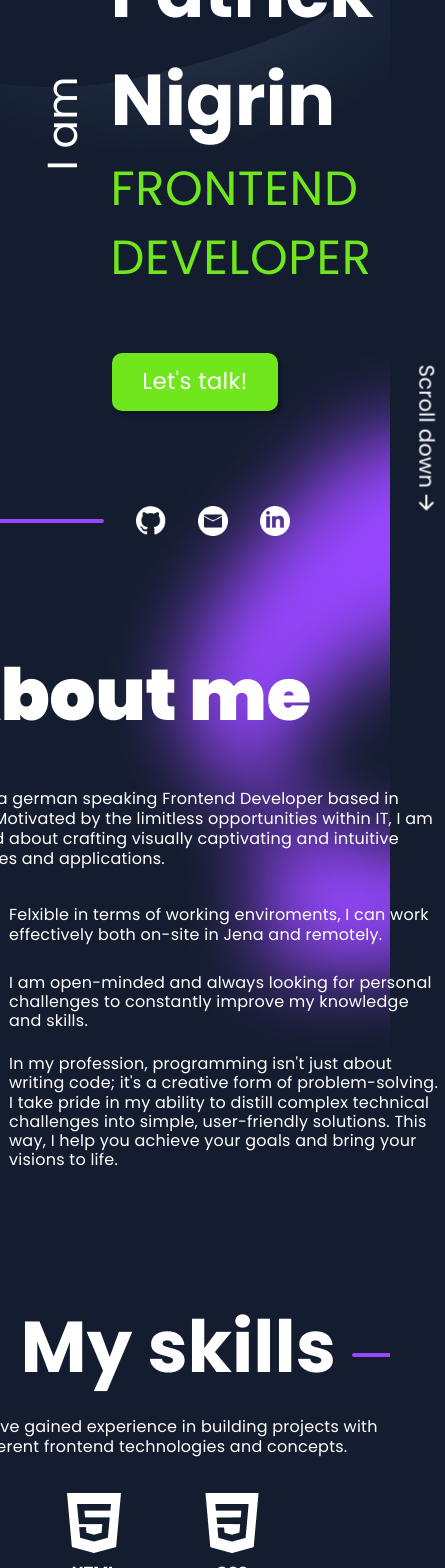
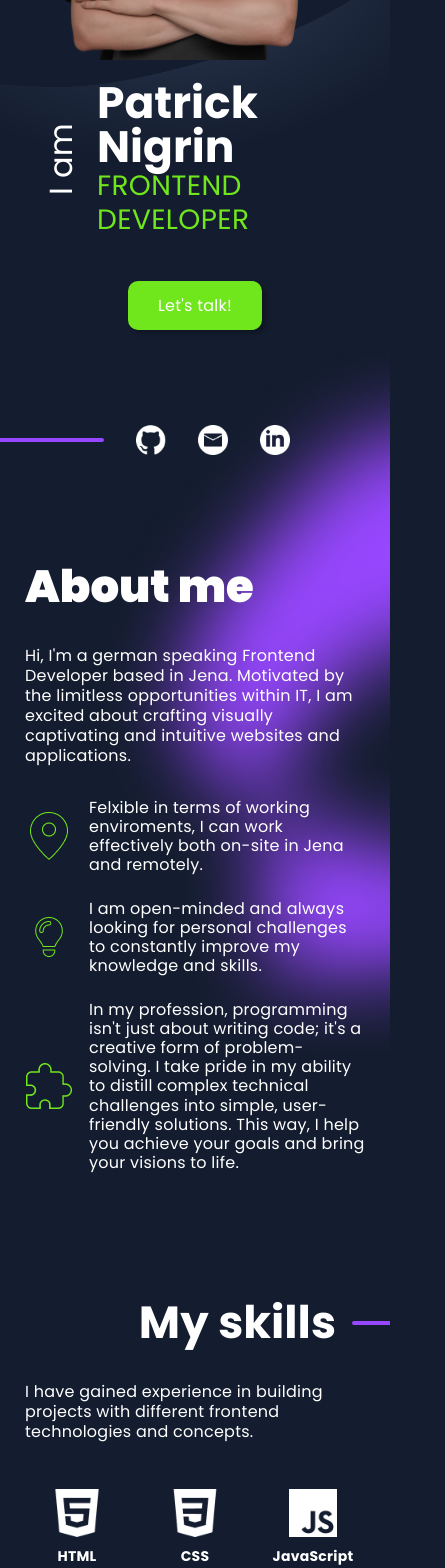
Before and after one commit to Patrick0815300/Portfolio, an Angular app: page / in a window 390 px wide. Shown: the part 380-1948 px from the top of the page, 445 px wide, since content can reach past the window. Built offline with nearby package versions, Linux system fonts and the light colour scheme.

Commit message:
version 1 responsive

```diff
--- a/src/app/main-content/about-me/about-me.component.scss
+++ b/src/app/main-content/about-me/about-me.component.scss
@@ -84,6 +84,10 @@ section {
 @media (max-width: 1024px) {
     .about-me-container {
         margin-left: 50px;
+
+        div {
+            display: flex;
+        }
     }
 }
 
@@ -100,6 +104,7 @@ section {
     .about-me-container {
         margin-left: 25px;
         margin-right: 25px;
+        width: auto;
     }
 
     .photo-container {
@@ -112,3 +117,13 @@ section {
         }
     }
 }
+
+@media (max-width: 680px) {
+    .about-me-container {
+        h1 {
+            font-size: 45px;
+            line-height: 54px;
+            margin-bottom: 32px;
+        }
+    }
+}
--- a/src/app/main-content/above-the-fold/above-the-fold.component.scss
+++ b/src/app/main-content/above-the-fold/above-the-fold.component.scss
@@ -245,6 +245,13 @@ section {
             align-items: center;
             margin-left: 25px;
             margin-right: 25px;
+
+            .photo-container {
+                .photo {
+                    width: 80vw;
+                    min-width: 80vw;
+                }
+            }
         }
 
         h1 {
@@ -276,3 +283,40 @@ section {
         }
     }
 }
+
+@media (max-width: 680px) {
+    section {
+        button {
+            font-size: 16px;
+            line-height: 19.2px;
+        }
+    }
+
+    .headlines {
+        h1 {
+            font-size: 44px;
+            line-height: 44px;
+        }
+
+        h2 {
+            font-size: 28px;
+            line-height: 33.6px;
+            margin-bottom: 0;
+        }
+    }
+
+    .iam {
+        margin-top: 16px;
+
+        .rotate {
+            font-size: 32px;
+            line-height: 32px;
+        }
+    }
+
+    .social-container {
+        .scroll-down {
+            display: none;
+        }
+    }
+}
--- a/src/app/main-content/contactform/contactform.component.html
+++ b/src/app/main-content/contactform/contactform.component.html
@@ -43,7 +43,7 @@
                     Send message
                 </button>
             </form>
-            <a href="#aboveTheFold">
+            <a class="arrow-up" href="#aboveTheFold">
                 <svg class="arrow" width="24" height="24" viewBox="0 0 24 24" fill="none" xmlns="http://www.w3.org/2000/svg">
                     <path d="M11 7.828L6.34302 12.485C5.95255 12.8755 5.31948 12.8755 4.92902 12.485C4.53855 12.0945 4.53855 11.4615 4.92902 11.071L11.2929 4.70711C11.6834 4.31658 12.3166 4.31658 12.7071 4.70711L19.071 11.071C19.4615 11.4615 19.4615 12.0945 19.071 12.485C18.6806 12.8755 18.0475 12.8755 17.657 12.485L13 7.828L13 19C13 19.5523 12.5523 20 12 20C11.4477 20 11 19.5523 11 19L11 7.828Z" fill="white"/>
                 </svg>
--- a/src/app/main-content/contactform/contactform.component.scss
+++ b/src/app/main-content/contactform/contactform.component.scss
@@ -8,6 +8,10 @@ section {
 
 button {
     all: unset;
+}
+
+a {
+    color: $primary2-color;
 }
 
 .headline {
@@ -29,7 +33,7 @@ button {
         font-weight: 700;
         line-height: 108px;
         text-align: center;
-
+        margin-bottom: 0 !important;
     }
 }
 
@@ -104,6 +108,7 @@ button {
                 outline: none;
                 font-size: 16px;
                 line-height: 19.2px;
+                box-sizing: border-box;
 
                 &:hover,
                 &:focus {
@@ -236,17 +241,25 @@ button {
 
 @media (max-width: 768px) {
     .container {
-        margin-left: 10 !important;
-        padding-left: 25px;
-        padding-right: 25px;
         flex-direction: column;
         justify-content: flex-start;
+        margin-left: 25px;
+        margin-right: 25px;
 
         .text-container {
             width: auto;
 
             h2 {
                 font-size: 23px;
+            }
+        }
+
+        .contact-container {
+            display: block;
+
+            .arrow-up {
+                display: flex;
+                justify-content: end;
             }
         }
     }
@@ -259,3 +272,11 @@ button {
         }
     }
 }
+
+@media (max-width: 680px) {
+    .headline {
+        .line {
+            width: 25px;
+        }
+    }
+}
--- a/src/app/main-content/my-skills/my-skills.component.scss
+++ b/src/app/main-content/my-skills/my-skills.component.scss
@@ -209,6 +209,7 @@ section {
 @media (max-width: 768px) {
     section {
         margin-top: 100px;
+        margin-bottom: 100px;
         flex-direction: column;
         align-items: center;
     }
@@ -227,7 +228,8 @@ section {
         }
 
         .big-font {
-            font-size: 23px;
+            font-size: 24px;
+            line-height: 28.8px;
         }
 
         .line {
@@ -237,6 +239,11 @@ section {
         a {
             width: fit-content;
             align-self: center;
+        }
+
+        button {
+            font-size: 16px;
+            margin-right: 0;
         }
     }
 
@@ -273,5 +280,67 @@ section {
 
     .icon-container {
         max-width: none;
+        justify-content: center;
     }
 }
+
+@media (max-width: 680px) {
+    .mobile {
+        h1 {
+            font-size: 45px;
+            line-height: 54px;
+            margin-bottom: 0;
+        }
+
+        span {
+            margin-top: 32px;
+            margin-bottom: 47px;
+            width: auto;
+        }
+    }
+
+    .icon-container {
+        margin-left: 15px;
+        margin-right: 15px;
+
+        .icon-item {
+
+            img,
+            svg {
+                width: 48px;
+                height: 48px;
+            }
+
+            span {
+                font-size: 14px;
+            }
+
+            .speechbubble {
+                width: 169px;
+                height: auto;
+                bottom: 75%;
+                left: 0;
+            }
+        }
+    }
+}
+
+@media (max-width: 440px) {
+    .icon-container {
+        gap: 30px;
+
+        .learning {
+            .speechbubble {
+                width: 140px;
+            }
+        }
+    }
+}
+
+@media (max-width: 360px) {
+    .icon-container {
+        gap: 20px;
+        margin-left: 5px;
+        margin-right: 5px;
+    }
+}
--- a/src/app/main-content/portfolio/portfolio-project/portfolio-project.component.scss
+++ b/src/app/main-content/portfolio/portfolio-project/portfolio-project.component.scss
@@ -1,7 +1,7 @@
 @import '../../../../styles.scss';
 
 img {
-    width: 40vw;
+    width: 60vw;
     max-width: 450px;
 }
 
@@ -105,6 +105,7 @@ a {
 @media (max-width: 768px) {
     span {
         font-size: 16px;
+        text-align: center !important;
     }
 
     .description {
@@ -114,6 +115,7 @@ a {
 
         .languages {
             font-size: 21px;
+            text-align: center;
         }
     }
 
@@ -128,3 +130,15 @@ a {
         }
     }
 }
+
+@media (max-width: 680px) {
+    .description {
+        .buttons {
+            gap: 50px;
+
+            button {
+                font-size: 16px;
+            }
+        }
+    }
+}
--- a/src/app/main-content/portfolio/portfolio.component.scss
+++ b/src/app/main-content/portfolio/portfolio.component.scss
@@ -64,3 +64,32 @@ section {
         font-size: 72px;
     }
 }
+
+@media (max-width: 680px) {
+    h1 {
+        font-size: 45px;
+        line-height: 54px;
+    }
+
+    section {
+        .short-line {
+            width: 24px;
+            border-bottom-left-radius: 10px;
+            border-top-left-radius: 10px;
+        }
+
+        .long-line {
+            width: 25%;
+        }
+
+        span {
+            margin-left: 25px;
+            margin-right: 25px;
+        }
+    }
+
+    .projects {
+        margin-left: 25px;
+        margin-right: 25px;
+    }
+}
--- a/src/app/main-content/portfolio/portfolio.component.ts
+++ b/src/app/main-content/portfolio/portfolio.component.ts
@@ -15,7 +15,7 @@ export class PortfolioComponent {
       imageSrc: '../../../assets/img/portfolio/join.png',
       altText: 'Join',
       projectName: 'Join',
-      languages: 'Angular | TypeScript | HTML | CSS | Firebase',
+      languages: 'JavaScript | HTML | CSS | Firebase',
       description: 'Task manager inspired by the Kanban System. Create and organize tasks using drag and drop functions, assign users and categories.',
       liveTestLink: 'https://join.patrick-nigrin.de',
       githubLink: 'https://github.com/Patrick0815300/JOIN'
--- a/src/app/shared/header/header.component.scss
+++ b/src/app/shared/header/header.component.scss
@@ -71,7 +71,7 @@ section {
     }
 
     .burger-menu {
-        display: flex;
+        display: none;
         flex-direction: column;
         gap: 12px;
         margin-right: 25px;
@@ -174,6 +174,10 @@ section {
 
 @media (max-width: 768px) {
     section {
+        .burger-menu {
+            display: flex;
+        }
+
         .links {
             display: none;
         }
@@ -187,7 +191,7 @@ section {
 
         img {
             width: 120px;
+            margin-left: 25px;
         }
     }
-
 }
```
